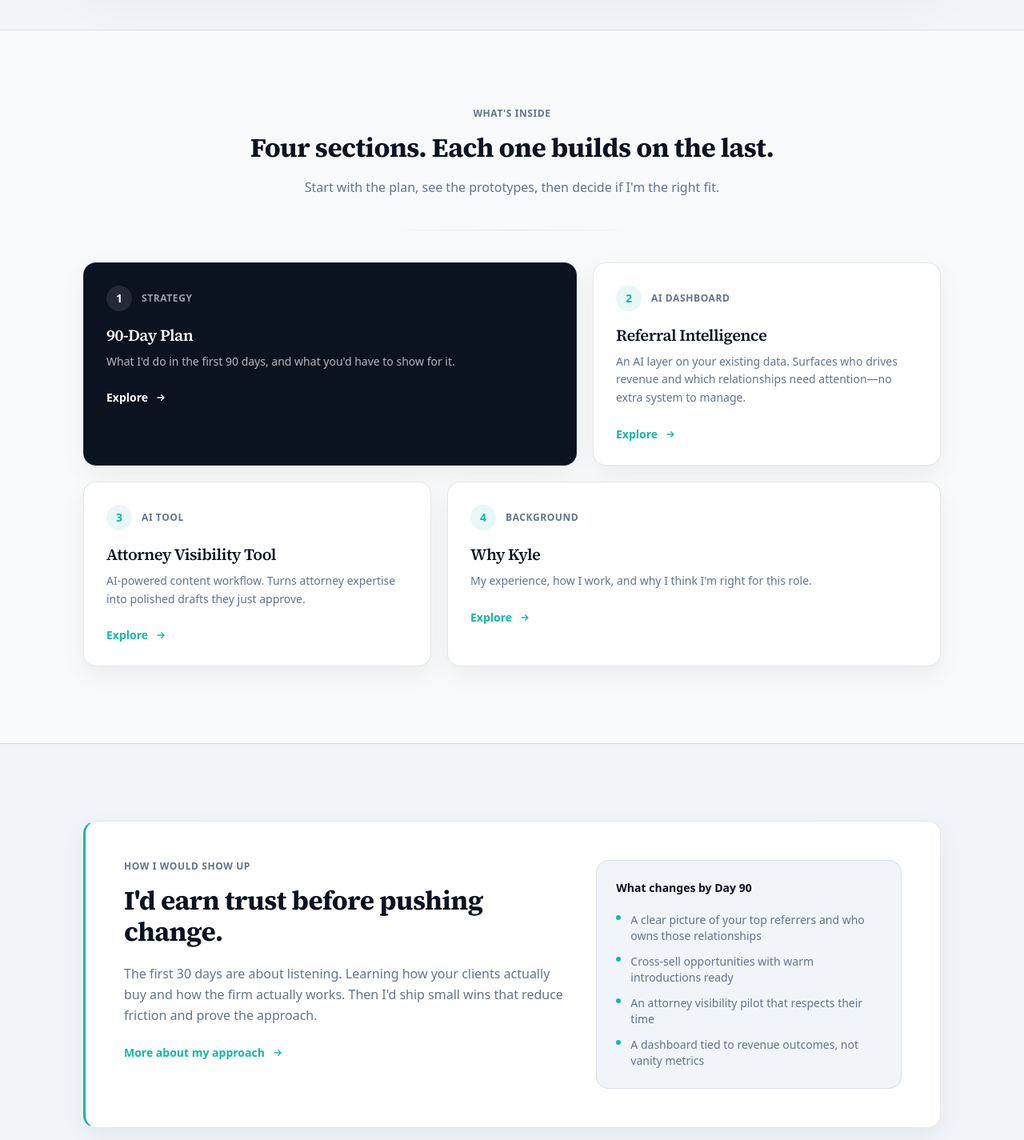
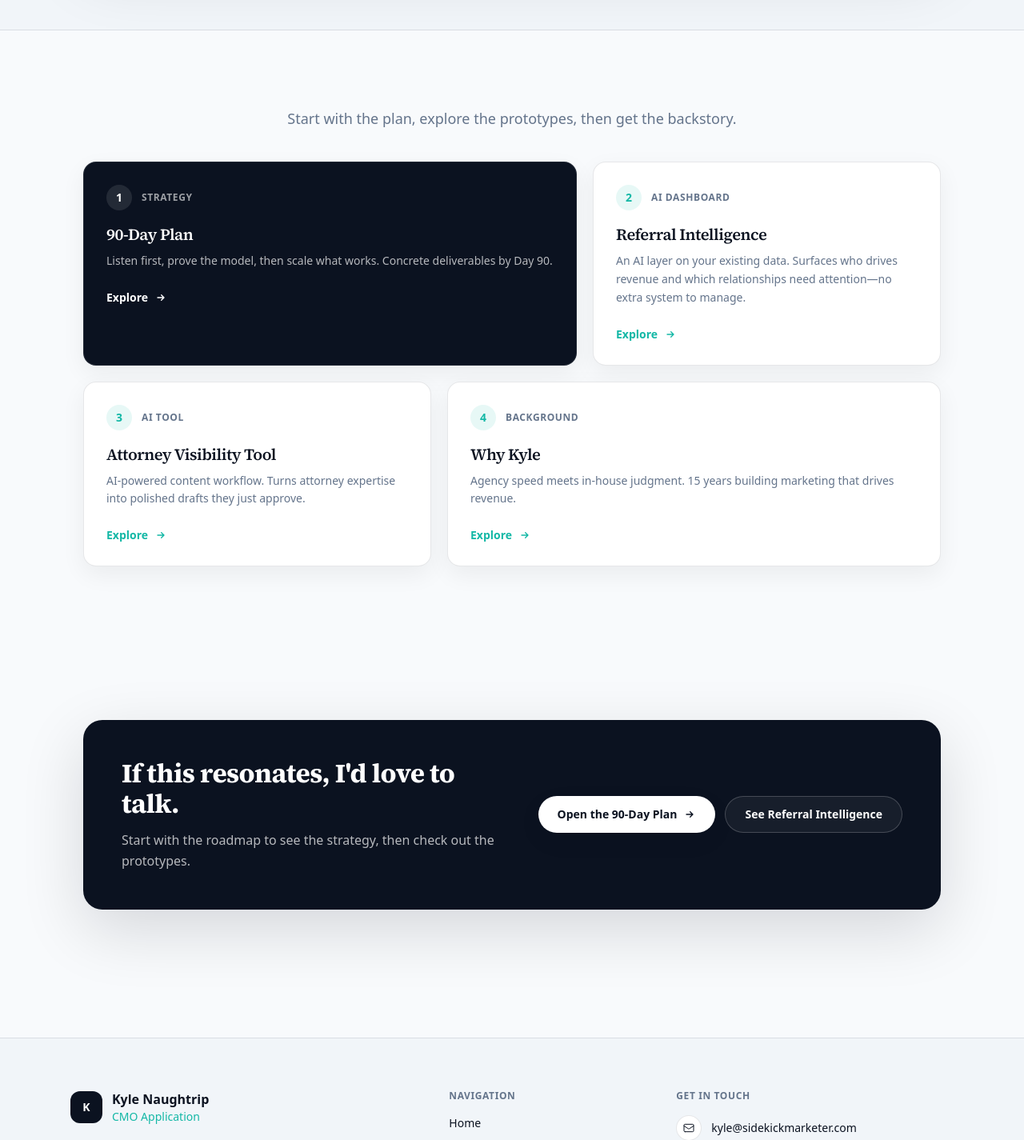
Before and after one commit to SidekickMarketer/ubg-cmo-demo, a Next.js app: page / in a window 1280 px wide. Shown: the part 1340-2765 px from the top of the page at 80% size. Built offline with nearby package versions, Linux system fonts and the light colour scheme.

Commit message:
Streamline homepage: update card descriptions, remove redundant section, simplify transition

```diff
--- a/src/app/page.tsx
+++ b/src/app/page.tsx
@@ -231,18 +231,9 @@ export default function HomePage() {
       {/* WHAT'S INSIDE BENTO */}
       <Container>
         <Section id="explore">
-          <div className="text-center max-w-2xl mx-auto">
-            <div className="text-xs font-semibold uppercase tracking-wider text-[color:var(--muted)]">What&apos;s Inside</div>
-            <h2 className="h2 mt-4 text-[color:var(--navy)]">
-              Four sections. Each one builds on the last.
-            </h2>
-            <p className="mt-4 text-[color:var(--muted)] leading-relaxed">
-              Start with the plan, see the prototypes, then decide if I&apos;m the right fit.
-            </p>
-          </div>
-
-          {/* Divider */}
-          <div className="my-10 h-px bg-gradient-to-r from-transparent via-[color:var(--border)] to-transparent max-w-xs mx-auto" />
+          <p className="text-center text-lg text-[color:var(--muted)] max-w-xl mx-auto mb-10">
+            Start with the plan, explore the prototypes, then get the backstory.
+          </p>
 
           <div className="grid grid-cols-1 gap-5 lg:grid-cols-12">
             <div className="lg:col-span-7">
@@ -250,7 +241,7 @@ export default function HomePage() {
                 number="1"
                 eyebrow="Strategy"
                 title="90-Day Plan"
-                desc="What I'd do in the first 90 days, and what you'd have to show for it."
+                desc="Listen first, prove the model, then scale what works. Concrete deliverables by Day 90."
                 href="/roadmap"
                 tone="dark"
               />
@@ -283,7 +274,7 @@ export default function HomePage() {
                 number="4"
                 eyebrow="Background"
                 title="Why Kyle"
-                desc="My experience, how I work, and why I think I'm right for this role."
+                desc="Agency speed meets in-house judgment. 15 years building marketing that drives revenue."
                 href="/about"
                 tone="light"
               />
@@ -292,51 +283,6 @@ export default function HomePage() {
         </Section>
       </Container>
 
-      {/* HOW I WOULD SHOW UP */}
-      <Section alt>
-        <Container>
-          <Card className="p-8 sm:p-10 lg:p-12" hover={false} featured>
-            <div className="grid grid-cols-1 gap-10 lg:grid-cols-12 lg:items-start">
-              <div className="lg:col-span-7">
-                <div className="text-xs font-semibold uppercase tracking-wider text-[color:var(--muted)]">How I Would Show Up</div>
-                <h2 className="h2 mt-4 text-[color:var(--navy)]">
-                  I&apos;d earn trust before pushing change.
-                </h2>
-                <p className="mt-5 text-[color:var(--muted)] leading-relaxed">
-                  The first 30 days are about listening. Learning how your clients actually buy and how the firm actually works. Then I&apos;d ship small wins that reduce friction and prove the approach.
-                </p>
-                <Link
-                  href="/about"
-                  className="mt-6 inline-flex items-center gap-2 text-sm font-semibold text-[color:var(--teal)] hover:underline"
-                >
-                  <span>More about my approach</span>
-                  <svg className="w-4 h-4" fill="none" stroke="currentColor" viewBox="0 0 24 24">
-                    <path strokeLinecap="round" strokeLinejoin="round" strokeWidth={2} d="M13 7l5 5m0 0l-5 5m5-5H6" />
-                  </svg>
-                </Link>
-              </div>
-              <div className="lg:col-span-5">
-                <div className="rounded-2xl bg-[color:var(--surface-2)] p-6 border border-[color:var(--border)]">
-                  <div className="text-sm font-semibold text-[color:var(--navy)]">What changes by Day 90</div>
-                  <ul className="mt-5 space-y-3 text-sm text-[color:var(--muted)]">
-                    {[
-                      "A clear picture of your top referrers and who owns those relationships",
-                      "Cross-sell opportunities with warm introductions ready",
-                      "An attorney visibility pilot that respects their time",
-                      "A dashboard tied to revenue outcomes, not vanity metrics",
-                    ].map((item) => (
-                      <li key={item} className="flex items-start gap-3">
-                        <span className="mt-1 h-1.5 w-1.5 rounded-full bg-[color:var(--teal)] shrink-0" />
-                        <span>{item}</span>
-                      </li>
-                    ))}
-                  </ul>
-                </div>
-              </div>
-            </div>
-          </Card>
-        </Container>
-      </Section>
 
       {/* FINAL CTA */}
       <Container>
```
